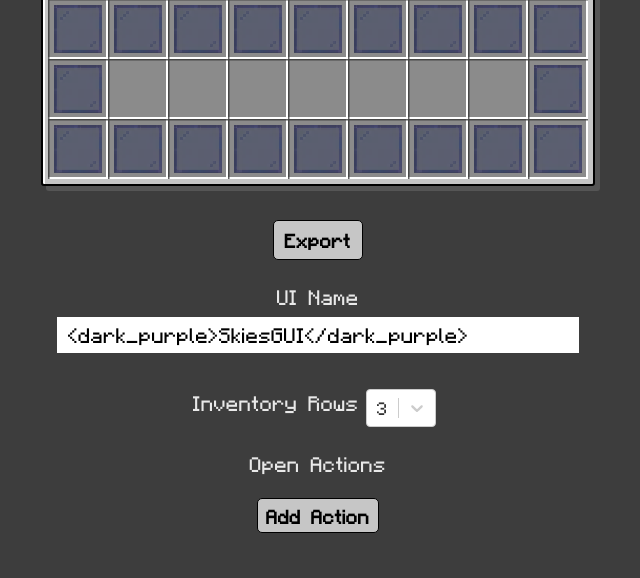
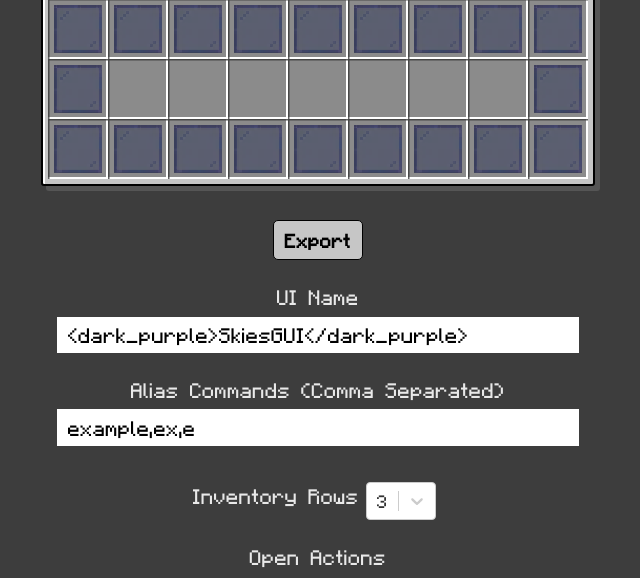
Before and after one commit to navneetset/skies-gui-editor, a Gatsby site: page / in a window 1280 px wide. Shown: the part 181-759 px from the top of the page, without its empty margins (322-962 px from the left). Built offline with nearby package versions, Linux system fonts and the light colour scheme; Gatsby itself is replaced by a stand-in of ours.

Commit message:
Added alias commands

```diff
--- a/src/pages/index.tsx
+++ b/src/pages/index.tsx
@@ -114,6 +114,7 @@ const IndexPage: React.FC<PageProps> = () => {
     const newConfig: Config = {
       title: uiName,
       size: inventoryRows,
+      alias_commands: aliasCommands,
       items: {
         ...(enableBackground && {
           background: {
@@ -135,6 +136,11 @@ const IndexPage: React.FC<PageProps> = () => {
     }
   }, [config]);
 
+  const [aliasCommands, setAliasCommands] = useState([
+    "example",
+    "ex",
+    "e",
+  ] as string[]);
   const [openActions, setOpenActions] = useState([] as Action[]);
 
   return (
@@ -174,6 +180,19 @@ const IndexPage: React.FC<PageProps> = () => {
               <input
                 value={uiName}
                 onChange={(e) => setUiName(e.target.value)}
+              />
+            </div>
+            <div className="input-container">
+              <label>Alias Commands (Comma Separated)</label>
+              <input
+                type="text"
+                placeholder="example, exp, e"
+                value={aliasCommands.join(",")}
+                onChange={(e) => {
+                  setAliasCommands(
+                    e.target.value.split(",").map((x) => x.trim())
+                  );
+                }}
               />
             </div>
             <div className="input-container inline">
--- a/src/resources/export-config.ts
+++ b/src/resources/export-config.ts
@@ -13,7 +13,7 @@ export interface Config {
 
   export interface Action {
     type: ActionType;
-    click?: ClickAction;
+    click?: ClickType;
     commands?: string[];
     message?: string[];
     sound?: string;
@@ -27,7 +27,7 @@ export interface Config {
     nbt?: NBT;
   }
 
-  type ClickAction = "ANY" | "LEFT_CLICK" | "SHIFT_LEFT_CLICK" | "ANY_LEFT_CLICK" | "RIGHT_CLICK" | "SHIFT_RIGHT_CLICK" | "ANY_RIGHT_CLICK" | "ANY_CLICK" | "ANY_MAIN_CLICK" | "ANY_SHIFT_CLICK" | "MIDDLE_CLICK" | "THROW";
+  type ClickType = "ANY" | "LEFT_CLICK" | "SHIFT_LEFT_CLICK" | "ANY_LEFT_CLICK" | "RIGHT_CLICK" | "SHIFT_RIGHT_CLICK" | "ANY_RIGHT_CLICK" | "ANY_CLICK" | "ANY_MAIN_CLICK" | "ANY_SHIFT_CLICK" | "MIDDLE_CLICK" | "THROW";
   type ActionType = "MESSAGE" | "COMMAND_CONSOLE" | "COMMAND_PLAYER" | "BROADCAST" | "PLAYSOUND" | "OPEN_GUI" | "CLOSE_GUI" | "REFRESH_GUI" | "GIVE_XP" | "CURRENCY_DEPOSIT" | "CURRENCY_WITHDRAW" | "CURRENCY_SET" | "GIVE_ITEM" | "TAKE_ITEM"
 
   interface Item {
```
